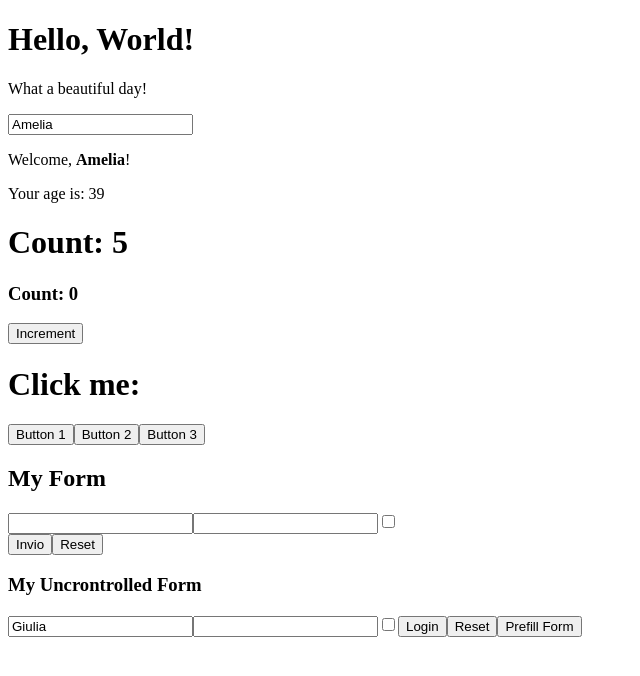
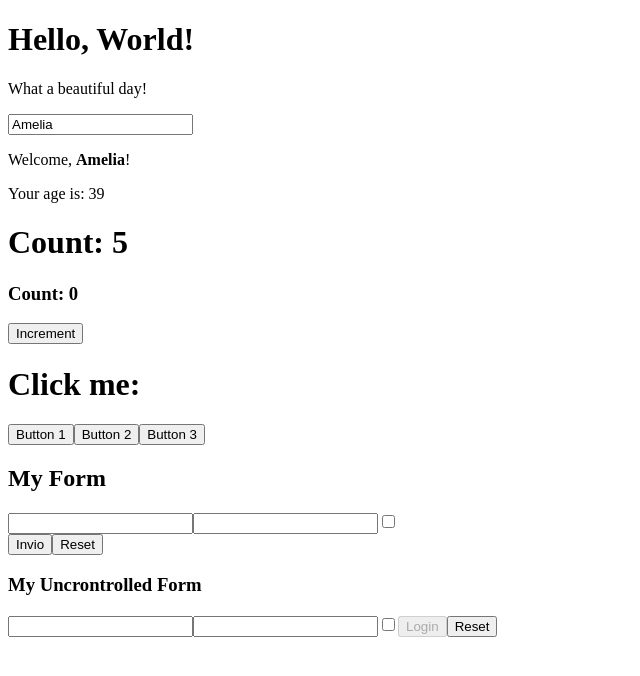
Before and after one commit to ameted83/React-exercises, a React (Create React App) app: page / in a window 1280 px wide. Shown: the top 676 px of the page, without its empty margins (0-640 px from the left). Built offline with nearby package versions, Linux system fonts and the light colour scheme.

Commit message:
Update UncontrolLogin.js

```diff
--- a/src/UncontrolLogin.js
+++ b/src/UncontrolLogin.js
@@ -2,6 +2,14 @@ import React, { createRef } from "react";
 
 export class UncontrolLogin extends React.Component {
   _formRef = createRef();
+  _userRef = createRef();
+
+  state = {
+    username: "",
+    password: "",
+    remember: false,
+  };
+
   handleFormSubmit = (event) => {
     event.preventDefault();
 
@@ -12,10 +20,15 @@ export class UncontrolLogin extends React.Component {
     console.log({ username, password, remember });
   };
 
-  onLogin = () => {
-    this._formRef.current.elements.username.value = "Amelia";
-    this._formRef.current.elements.password.value = "yes6163";
-    this._formRef.current.elements.remeber.checked = true;
+  handleInputChange = (event) => {
+    const value = event.target.value;
+    const name = event.target.name;
+    const type = event.target.type;
+    const checked = event.target.checked;
+
+    this.setState({
+      [name]: type === "checkbox" ? checked : console.log(value),
+    });
   };
 
   render() {
@@ -24,15 +37,28 @@ export class UncontrolLogin extends React.Component {
         <h3>My Uncrontrolled Form</h3>
 
         <form ref={this._formRef} onSubmit={this.handleFormSubmit}>
-          <input name="username" defaultValue="Giulia" />
-          <input name="password" type="password" />
-          <input name="remember" type="checkbox" />
-
-          <button type="submit">Login</button>
+          <input
+            name="username"
+            ref={this._userRef}
+            onChange={this.handleInputChange}
+          />
+          <input
+            name="password"
+            type="password"
+            onChange={this.handleInputChange}
+          />
+          <input
+            name="remember"
+            type="checkbox"
+            onChange={this.handleInputChange}
+          />
+          <button
+            disabled={(!this.state.username || !this.state.password) ?? true}
+            onClick={() => this.props.currentState(this.state)}
+          >
+            Login
+          </button>
           <button type="reset">Reset</button>
-          <button type="button" onClick={this.onLogin}>
-            Prefill Form
-          </button>
         </form>
       </div>
     );
```
